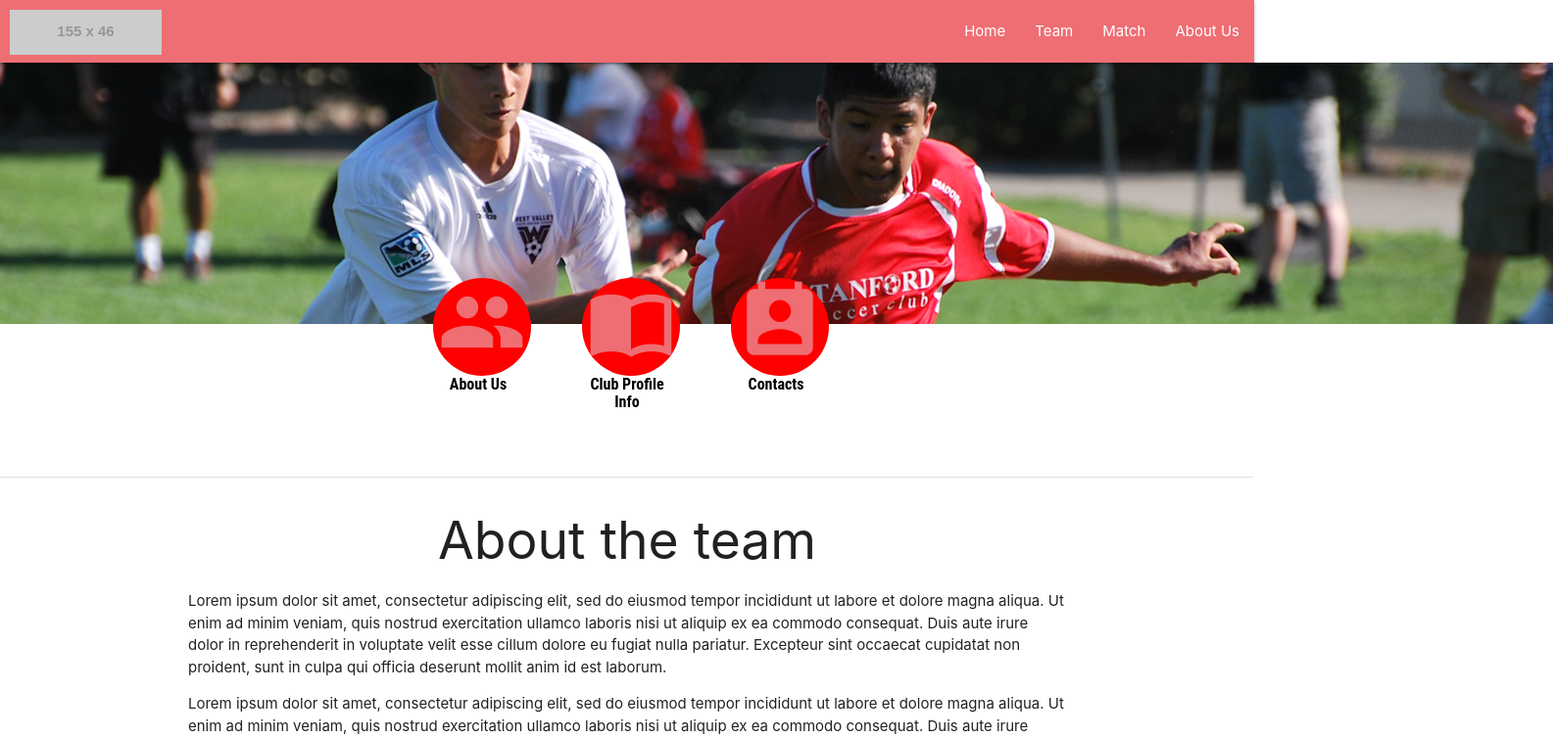
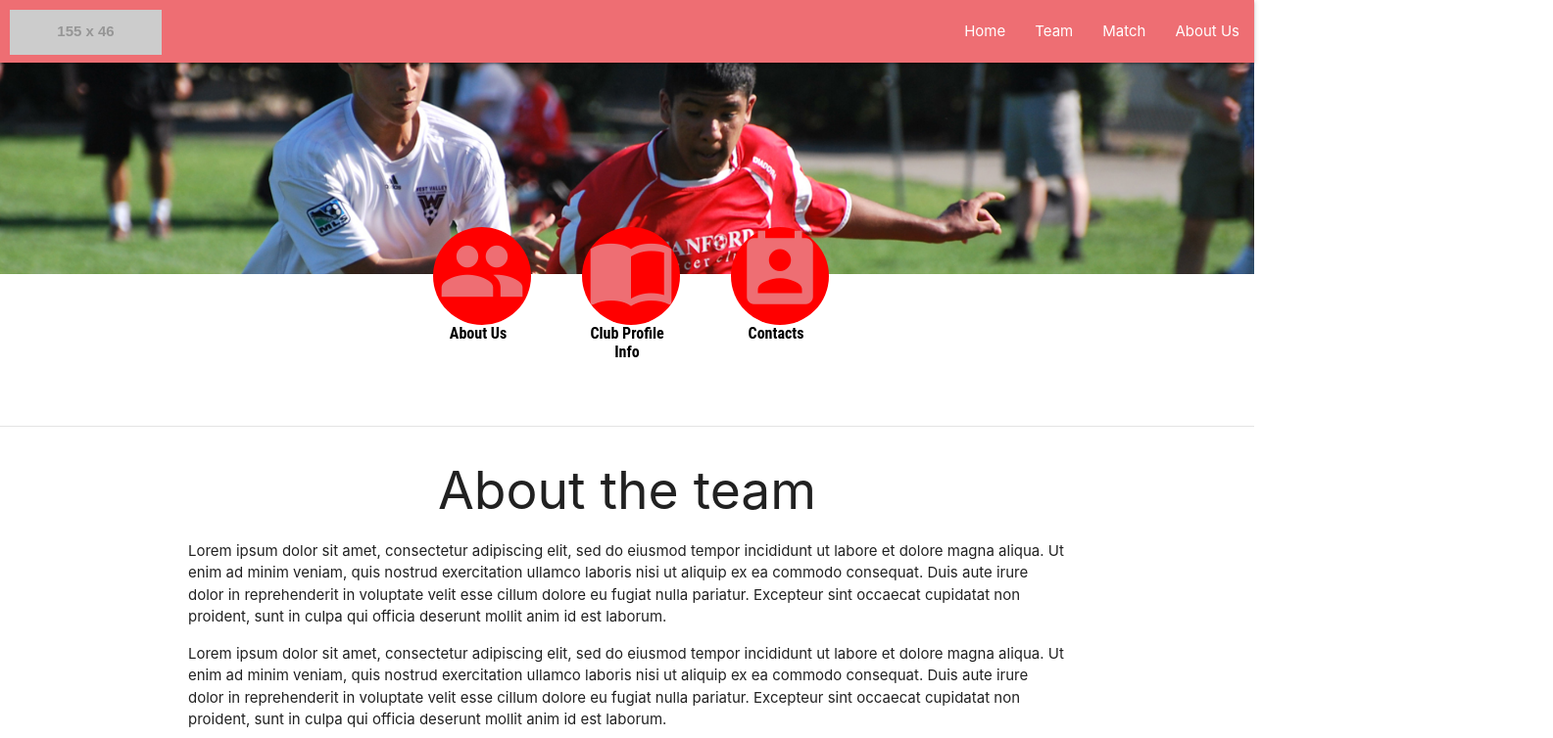
Before and after one commit to bezmack/SoccerWebApp, a React (Create React App) app: page /about in a window 1280 px wide. Shown: the top 754 px of the page at 98% size, 1585 px wide, since content can reach past the window. Built offline with nearby package versions, Linux system fonts and the light colour scheme.

Commit message:
about us background image

```diff
--- a/src/App.css
+++ b/src/App.css
@@ -35,6 +35,9 @@
 
 .card-image img{
   height: 300px;
+}
+.aboutUs img{
+  width: 100%;
 }
 .aboutDetail{
   text-align: center;
```
